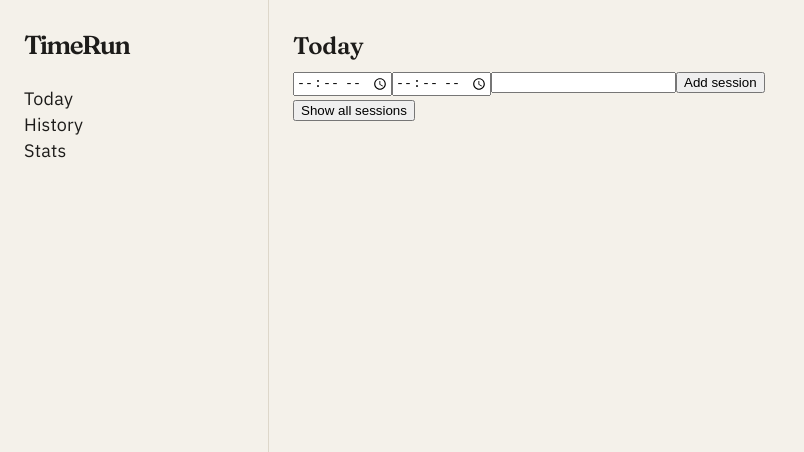
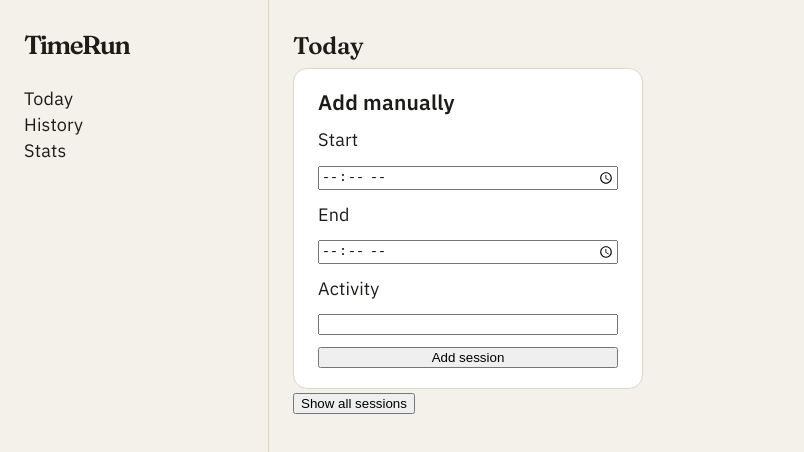
Before and after one commit to bansalkreya-ux/TimeRun, a React (Vite) app: page / in a window 1280 px wide. Shown: the top 452 px of the page, without its empty margins (0-804 px from the left). Built offline with nearby package versions, Linux system fonts and the light colour scheme.

Commit message:
feat: style add form as card

```diff
--- a/src/App.css
+++ b/src/App.css
@@ -23,3 +23,18 @@
     font-size: 26px;
     margin: 0 0 28px;
 }
+
+.form-card {
+    background: #ffffff;
+    border: 1px solid #ddd7ca;
+    border-radius: 14px;
+    padding: 20px 24px;
+    width: 300px;
+    display: flex;
+    flex-direction: column;
+    gap: 12px;
+}
+
+.form-card h3 {
+  margin: 0;
+}
--- a/src/App.jsx
+++ b/src/App.jsx
@@ -52,32 +52,34 @@
       <p>Stats</p>
     </nav>
 
-    <main className="main">{
+    <main className="main">
+
+    <div>
+      <h2>Today</h2>
+
+      <div className="form-card">
+
+      <h3> Add manually </h3>
+
+
+        <label> Start</label>
+        <input type="time" value={startTime} onChange={(event) => setStartTime(event.target.value)} />
 
 
 
-
-
-    <div>
+        <label> End</label>
+        <input type="time" value={endTime} onChange={(event) => setEndTime(event.target.value)} />
 
 
 
-      <h2>Today</h2>
+        <label> Activity</label>
+        <input value={activityName} onChange={(event) => setActivityName(event.target.value)} />
 
-      <div>
-        <input type="time" value={startTime} onChange={(event) => setStartTime(event.target.value)}>
-        </input>
 
-        <input type="time" value={endTime} onChange={(event) => setEndTime(event.target.value)}>
-        </input>
-
-      <input value={activityName} onChange={(event) => setActivityName(event.target.value)}>
-      </input>
 
       <button onClick={handleAdd}>
         Add session
       </button>
-
       </div>
 
       <div>
@@ -100,9 +102,6 @@
         </ul>
       )}
     </div>
-
-
-      }
     </main>
 
     </div>
```
